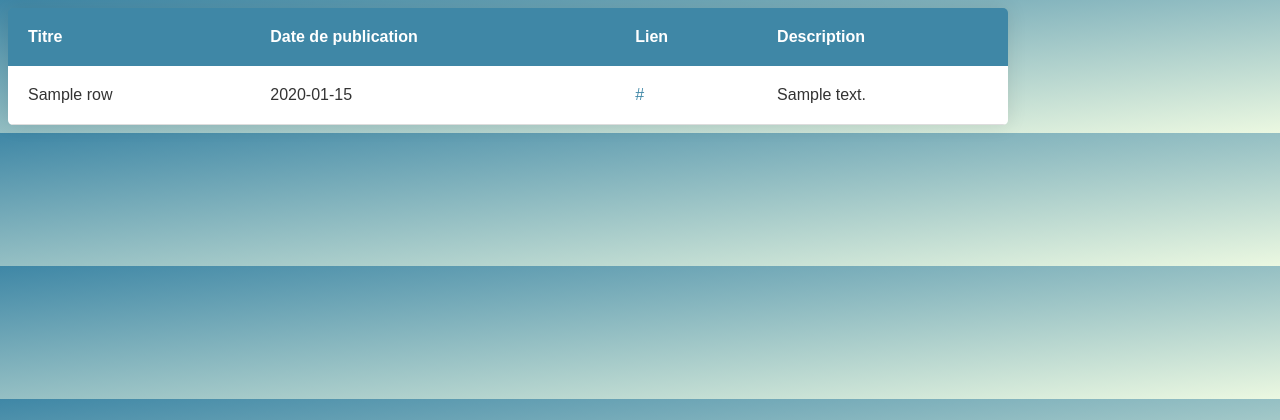
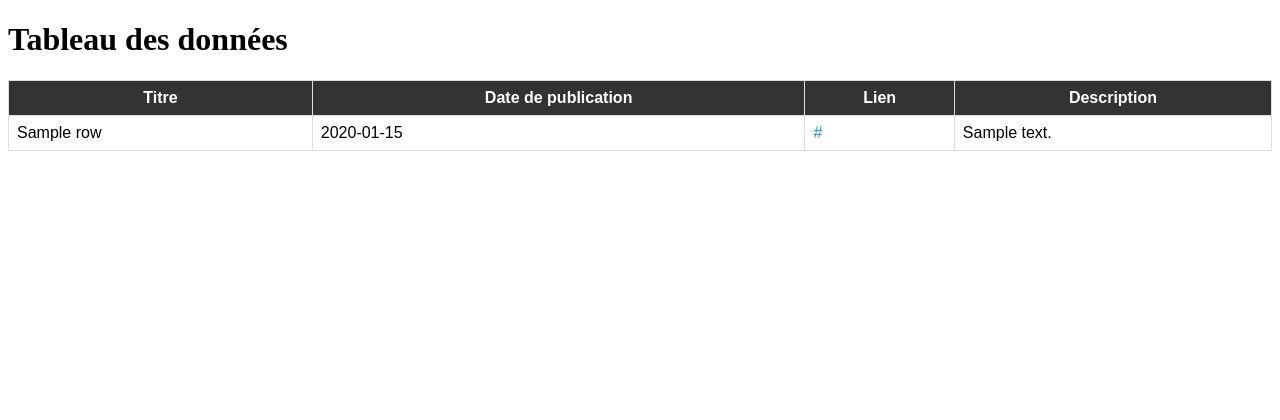
Before and after one commit to antoningr/Agregateur_de_flux_RSS, a Flask app: template Projet-RSS/templates/table.html in a window 1280 px wide. Shown: the top 420 px of the page. Run offline with Flask 3, Linux system fonts and the light colour scheme; the template is opened without the code that fills it: most values are stand-ins (such as "Sample title", 1, 10 or a date in 2020).

Commit message:
Upadate projet - new template HTML & new file CSS

```diff
--- a/Projet-RSS/app.py
+++ b/Projet-RSS/app.py
@@ -4,7 +4,7 @@ from cassandra.auth import PlainTextAuthProvider
 import tkinter as tk
 import time
 
-app = Flask(__name__)
+app = Flask(__name__, template_folder='templates')
 
 
 # Configure Cassandra
--- a/Projet-RSS/static/style.css
+++ b/Projet-RSS/static/style.css
@@ -1,62 +1,33 @@
-/* Définir une police de caractères par défaut pour tout le document */
-body {
-    font-family: 'Montserrat', sans-serif;
+table {
+    font-family: Arial, sans-serif;
+    border-collapse: collapse;
+    width: 100%;
+    margin: 0 auto;
 }
 
-/* Ajouter un gradient de fond pour le document */
-body {
-    background: linear-gradient(to bottom right, #3f87a6, #ebf8e1);
+td, th {
+    border: 1px solid #ddd;
+    padding: 8px;
 }
 
-/* Centrer le contenu de la page */
-.container {
-    display: flex;
-    justify-content: center;
-    align-items: center;
-    height: 100vh;
+th {
+    background-color: #333;
+    color: white;
 }
 
-/* Styler le tableau */
-table {
-    width: 80%;
-    max-width: 1000px;
-    border-collapse: collapse;
-    border-radius: 5px;
-    overflow: hidden;
-    box-shadow: 0 0 20px rgba(0, 0, 0, 0.1);
+tr:nth-child(even) {
+    background-color: #f2f2f2;
 }
 
-/* Styler les en-têtes de colonnes */
-th {
-    background: #3f87a6;
-    color: white;
-    font-weight: bold;
-    text-align: left;
-    padding: 20px;
+tr:hover {
+    background-color: #ddd;
 }
 
-/* Styler les cellules du tableau */
-td {
-    background: #fff;
-    color: #333;
-    padding: 20px;
-    text-align: left;
-    border-bottom: 1px solid #ddd;
+a {
+    text-decoration: none;
+    color: #1e90ff;
 }
 
-/* Ajouter une hover state pour les lignes */
-tr:hover {
-    background: #f5f5f5;
+a:hover {
+    color: #003399;
 }
-
-/* Styler les liens */
-a {
-    color: #3f87a6;
-    text-decoration: none;
-    transition: color 0.3s ease-in-out;
-}
-
-/* Ajouter une hover state pour les liens */
-a:hover {
-    color: #ebf8e1;
-}
--- a/Projet-RSS/templates/table.html
+++ b/Projet-RSS/templates/table.html
@@ -3,9 +3,11 @@
 <head>
     <meta charset="UTF-8">
     <title>Tableau des données</title>
-    <link rel="stylesheet" href="/Users/antoinesusini/Desktop/Projet-RSS/static/style.css">
+    <link rel="stylesheet" type="text/css" href="{{ url_for('static', filename='style.css') }}">
 </head>
 <body>
+    <div class="container">
+        <h1>Tableau des données</h1>
         <table>
             <thead>
                 <tr>
@@ -26,5 +28,6 @@
                 {% endfor %}
             </tbody>
         </table>
+    </div>
 </body>
 </html>
```
Also changed, not shown: Projet-RSS/table.html (deleted, +0 -24 lines). Lines whose indentation alone changed are shown as unchanged.
